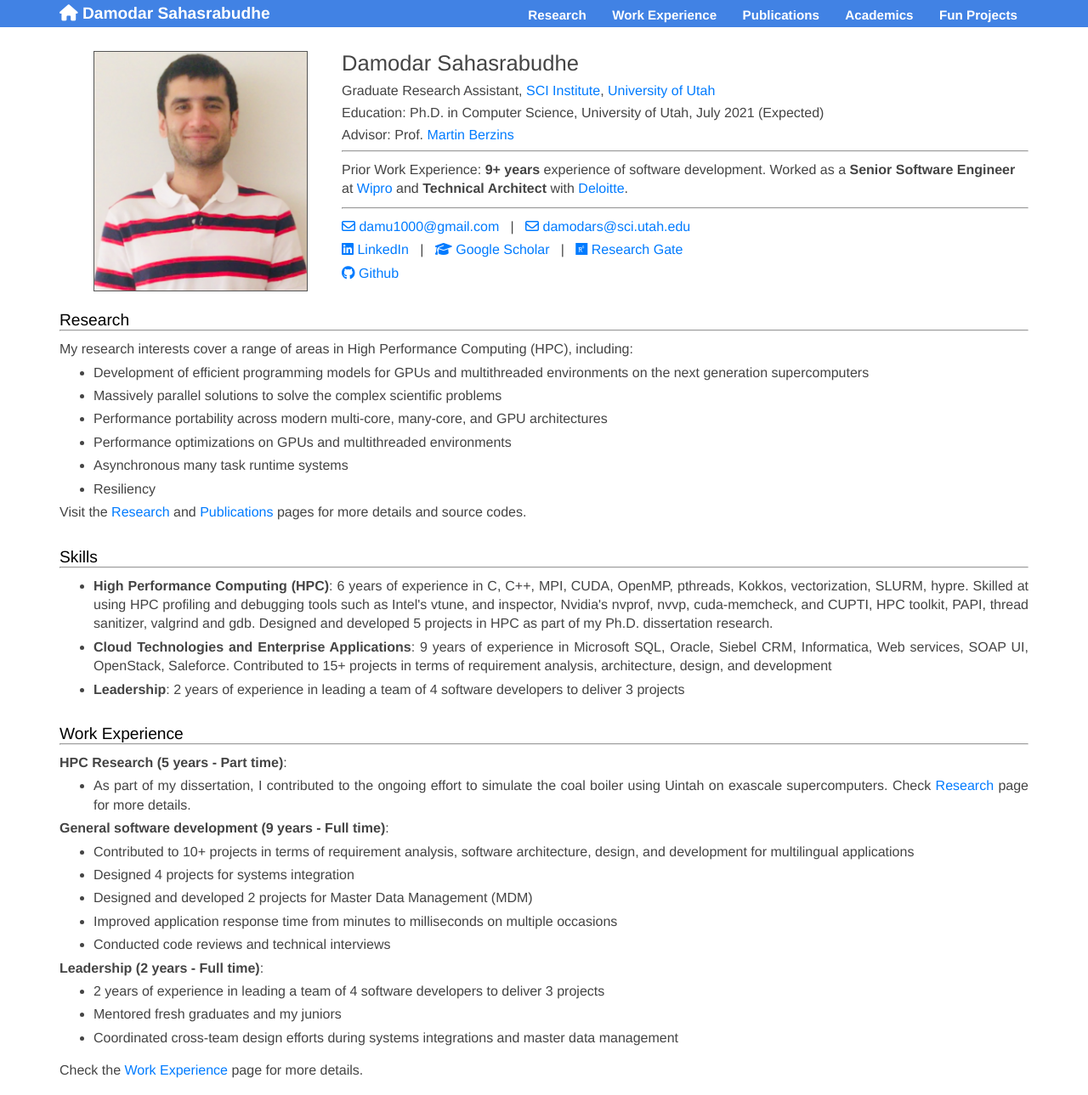
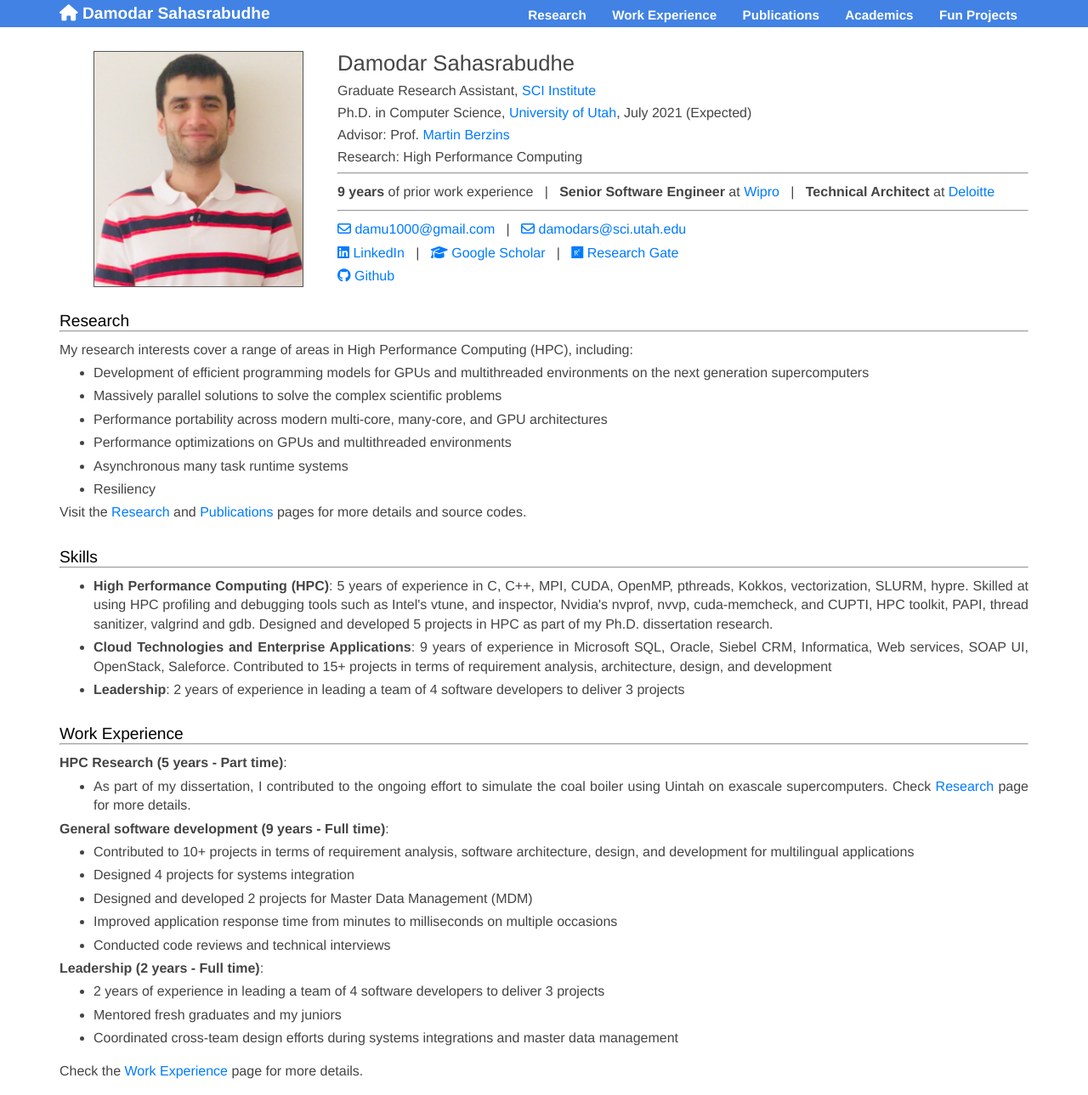
Before and after one commit to damu1000/damu1000.github.io, a Jekyll site: the page built from index.html, in a window 1280 px wide. Shown: the whole page at 85% size. Built offline with Jekyll 4.4.1, drawn with Linux system fonts in a browser that asks for light colours; nearby versions of some CDN libraries.

```diff
--- a/_layouts/default.html
+++ b/_layouts/default.html
@@ -5,6 +5,7 @@
 		<title>Damodar Sahasrabudhe</title>
 		<meta charset="utf-8">
 		<meta name="viewport" content="width=device-width, initial-scale=1">
+		<meta name="google-site-verification" content="wiwur13Fwu1ZMAnbd7nnzIasfkHxwR6HMc7lqSe2bd8" />
 
 		{% seo %}
 		{% feed_meta %}
--- a/index.html
+++ b/index.html
@@ -11,66 +11,61 @@ description:
           <body>
             <div style="color: #444; text-align: left;">
 
-            <img class="frontimg" src="{{ site.url }}/images/damu.png" width="250"/>
+            <!-- photo -->
+            <img class="frontimg" src="{{ site.url }}/images/damu.png" width="245"/>
 
+            <!-- personal info -->
             <h1>Damodar Sahasrabudhe</h1>
             <h4>Graduate Research Assistant,
-              <a href="https://sci.utah.edu"> SCI Institute</a>, <a href="https://cs.utah.edu">University of Utah</a></h4>
-            <h4>Education: Ph.D. in Computer Science, University of Utah, July 2021 (Expected)</h4>
+              <a href="https://sci.utah.edu"> SCI Institute</a></h4>
+            <h4>Ph.D. in Computer Science, <a href="https://cs.utah.edu">University of Utah</a>, July 2021 (Expected)</h4>
             <h4>Advisor: Prof. <a href="https://www.sci.utah.edu/people/mb.html">Martin Berzins</a></h4>
+            <h4>Research: High Performance Computing </h4>
+
+            <!-- work ex -->
+            <hr style="margin-top: 10px; margin-bottom: 10px;">
+            <!-- <p style="color: #444; text-align: justify;">Work Experience: <b>9 years</b> of experience in software development.
+            Worked as a <b>Senior Software Engineer</b> with <a href="https://www.wipro.com/en-US/">Wipro</a> and
+            <b>Technical Architect</b> with
+            <a href="https://www2.deloitte.com/us/en.html">Deloitte</a>, before joining the Ph.D. program. </p> -->
+
+            <p style="color: #444; text-align: justify;"><b>9 years</b> of prior work experience
+            &nbsp;  |  &nbsp;
+            <b>Senior Software Engineer</b> at <a href="https://www.wipro.com/en-US/">Wipro</a>
+            &nbsp;  |  &nbsp;
+            <b>Technical Architect</b> at
+            <a href="https://www2.deloitte.com/us/en.html">Deloitte</a></p>
 
             <hr style="margin-top: 10px; margin-bottom: 10px;">
-            <p>Prior Work Experience: <b>9+ years</b> experience of software development.
-            Worked as a <b>Senior Software Engineer</b> at <a href="https://www.wipro.com/en-US/">Wipro</a> and <b>Technical Architect</b> with
-            <a href="https://www2.deloitte.com/us/en.html">Deloitte</a>. </p>
-            <hr style="margin-top: 10px; margin-bottom: 10px;">
 
-            <p><a id="envelope" href="mailto:damu1000@gmail.com">
+            <!-- email ids -->
+            <p>
+            <a id="envelope" href="mailto:damu1000@gmail.com">
         			<i class="far fa-envelope" aria-hidden="true"></i>
-                    <span id="envelope-text">damu1000@gmail.com</span>
+              <span id="envelope-text">damu1000@gmail.com</span>
         		</a>
             &nbsp;  |  &nbsp;
             <a id="envelope" href="mailto:damodars@sci.utah.edu">
               <i class="far fa-envelope" aria-hidden="true"></i>
-                    <span id="envelope-text">damodars@sci.utah.edu</span>
+              <span id="envelope-text">damodars@sci.utah.edu</span>
             </a>
             </p>
 
+            <!-- profile links  -->
             <p>
-              <a href="https://scholar.google.com/citations?hl=en&user=XCt6jN8AAAAJ&view_op=list_works&sortby=pubdate">
-                  <i class='fab fa-linkedin'  aria-hidden="true"></i>
-              LinkedIn</a>
+              <a href="https://www.linkedin.com/in/damodar-sahasrabudhe">
+                  <i class='fab fa-linkedin'  aria-hidden="true"></i> LinkedIn</a>
               &nbsp;  |  &nbsp;
               <a href="https://scholar.google.com/citations?hl=en&user=XCt6jN8AAAAJ&view_op=list_works&sortby=pubdate">
             	<i class="fas fa-graduation-cap" aria-hidden="true"></i> Google Scholar</a>
               &nbsp;  |  &nbsp;
               <a href="https://www.researchgate.net/profile/Damodar-Sahasrabudhe">
-            	<i class='fab fa-researchgate' aria-hidden="true"></i></i> Research Gate</a>
+            	<i class='fab fa-researchgate' aria-hidden="true"></i> Research Gate</a>
             </p>
-
             <p> <a href="https://github.com/damu1000/">
               <i class="fab fa-github" aria-hidden="true"></i> Github</a>
             </p>
 
-
-            <!-- <p>
-              I'm a <b>Ph.D. candidate</b>  and <b>Graduate Research Assistant</b> at the
-              <a href="https://sci.utah.edu"> Scientific Computing and Imaging Institute</a>
-              at the <a href="https://cs.utah.edu">University of Utah</a>,
-              working with Prof. <a href="https://www.sci.utah.edu/people/mb.html">Martin Berzins</a>
-              from 2016. Before joining the Ph.D. program, I worked for
-              <b>9 years</b> in <b>software development</b>
-              - initially as a
-              <b>Software Engineer</b> at <a href="https://www.wipro.com/en-US/">Wipro Technologies</a>
-              from 2006 to 2011, and later as a <b>Technical Architect</b> with
-              <a href="https://www2.deloitte.com/us/en.html">Deloitte</a>
-              from 2011 to 2015. While working as an Architect, I got more
-              interested in the scalability and performance aspects of software.
-              What can be better scaling and performance tuning opportunities than
-              on 1000s of nodes on a supercomputer! With that aim in mind,
-              I embarked upon my doctoral journey in August 2015.
-            </p>
-             -->
             </div>
           </body>
         </div>
@@ -78,6 +73,9 @@ description:
     </section>
 </div>
 <div style="clear: both;"></div>
+
+
+
 <!-- Research Experience -->
 <div class="content">
     <section>
@@ -120,7 +118,7 @@ description:
 
             <p>
               <ul>
-               <li><b>High Performance Computing (HPC)</b>: 6 years of experience in C, C++, MPI, CUDA, OpenMP, pthreads, Kokkos, vectorization, SLURM, hypre.
+               <li><b>High Performance Computing (HPC)</b>: 5 years of experience in C, C++, MPI, CUDA, OpenMP, pthreads, Kokkos, vectorization, SLURM, hypre.
                Skilled at using HPC profiling and debugging tools such as Intel's vtune, and inspector, Nvidia's nvprof, nvvp, cuda-memcheck, and CUPTI,
                HPC toolkit, PAPI, thread sanitizer, valgrind and gdb.
               Designed and developed 5 projects in HPC as part of my Ph.D. dissertation research.
```
